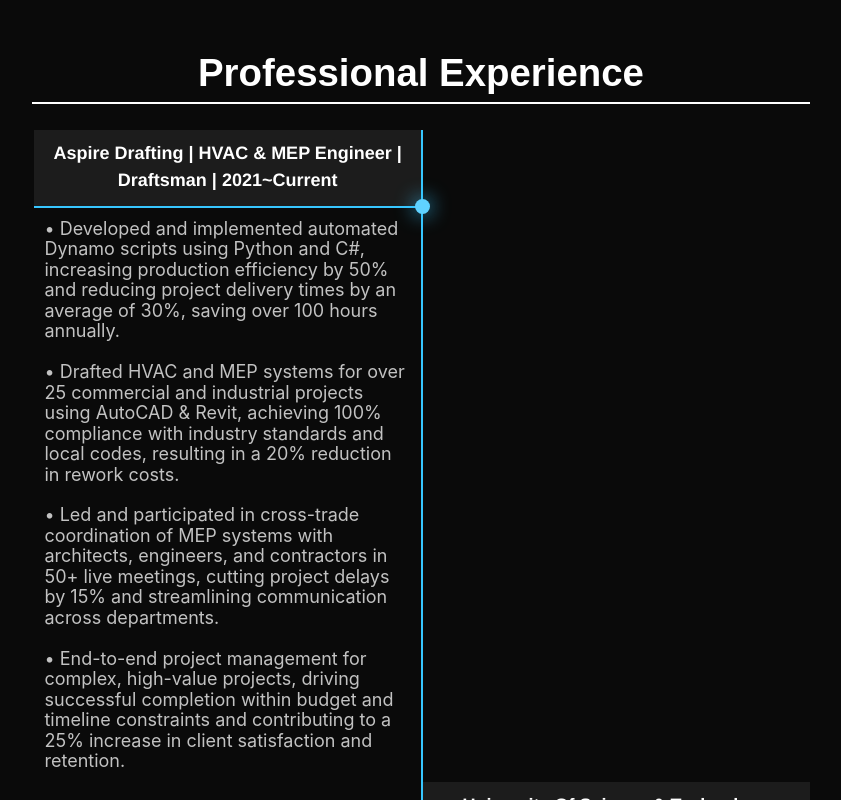
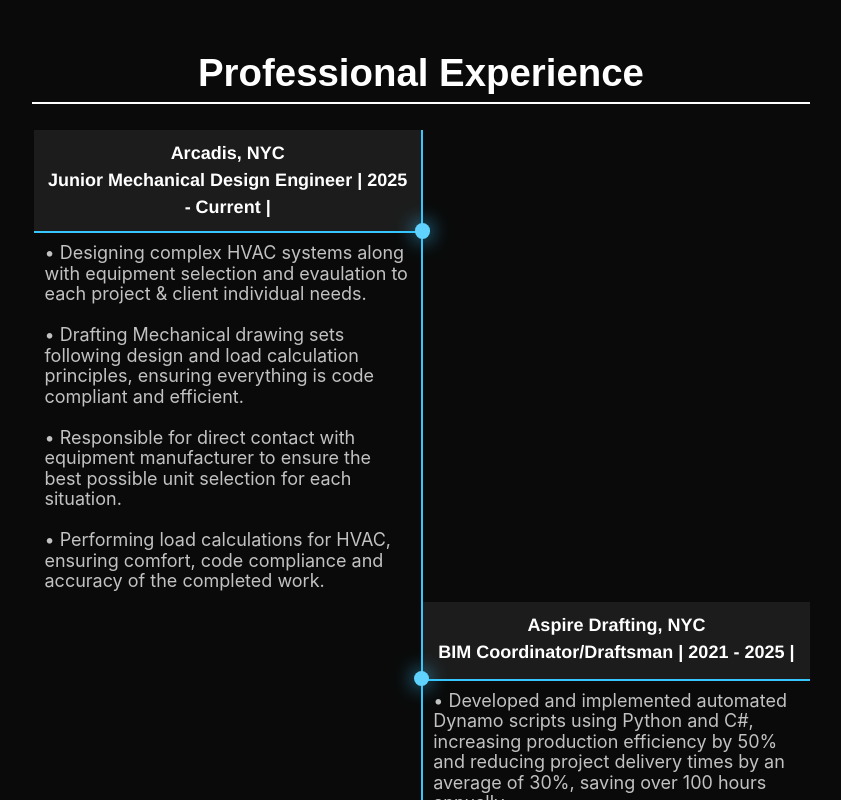
Before and after one commit to JacobLewandowskiDev/portfolio-website, a Vue app: page /about in a window 1280 px wide. Shown: the part 1500-2300 px from the top of the page, without its empty margins (219-1060 px from the left). Built offline with nearby package versions, Linux system fonts and the light colour scheme; a web font is replaced by a local one.

Commit message:
This commit updates the about section

```diff
--- a/package.json
+++ b/package.json
@@ -13,7 +13,7 @@
     "vue-router": "^4.3.0"
   },
   "devDependencies": {
-    "@vitejs/plugin-vue": "^4.5.2",
-    "vite": "^5.0.8"
+    "@vitejs/plugin-vue": "^5.2.1",
+    "vite": "^6.2.1"
   }
 }
--- a/src/components/Navigation.vue
+++ b/src/components/Navigation.vue
@@ -150,7 +150,7 @@ export default {
   >
     <span class="email--overlay__close" @click="hideEmailOverlay">X</span>
     <div class="email--overlay__content">
-      <h1>Let's chat over email</h1>
+      <h1>Let's connect via email</h1>
       <br />
       <h2>jakublewandowskidev@gmail.com</h2>
     </div>
--- a/src/components/ResumeRole.vue
+++ b/src/components/ResumeRole.vue
@@ -26,7 +26,7 @@ export default {
 <template>
   <div class="job">
     <h4 class="job__info">
-      {{ role.companyName }} | {{ role.jobTitle }} | {{ role.date }}
+      {{ role.companyName }} <br> {{ role.jobTitle }} {{ role.date }}
     </h4>
     <span v-if="isEven" class="job__point--right"></span>
     <span v-else class="job__point--left"></span>
--- a/src/data/projectInfo.json
+++ b/src/data/projectInfo.json
@@ -35,7 +35,7 @@
   {
     "name": "Triple Seven Capital",
     "image": "1",
-    "description": "Collaborated with the Founder & CEO of Triple Seven Capital to design and develop a modern, responsive website for the real estate investment firm. Built with Vue.js and Vite, the site features a sleek UI, intuitive navigation, and an update-friendly structure. The project includes dynamic routing, a custom domain setup, and static pre-rendering for improved performance. The result is a fast, user-friendly platform that effectively showcases the firm's mission and services.",
+    "description": "Collaborated with the Founder & CEO of Triple Seven Capital to design and develop a modern, responsive website for the real estate investment firm. Built with Vue.js the site features a sleek UI, intuitive navigation, and an update-friendly structure. The project includes dynamic routing, a custom domain setup, and static pre-rendering for improved performance. The result is a fast, user-friendly platform that effectively showcases the firm's mission and services.",
     "techstack": [
       {
         "name": "HTML&CSS"
--- a/src/data/resumeHistory.json
+++ b/src/data/resumeHistory.json
@@ -1,8 +1,16 @@
 [
+
     {
-        "jobTitle": "HVAC & MEP Engineer | Draftsman",
-        "companyName": "Aspire Drafting",
-        "date": "2021~Current",
+        "jobTitle": "Junior Mechanical Design Engineer",
+        "companyName": "Arcadis, NYC",
+        "date": "| 2025 - Current |",
+        "responsibilities": "• Designing complex HVAC systems along with equipment selection and evaulation to each project & client individual needs. \n • Drafting Mechanical drawing sets following design and load calculation principles, ensuring everything is code compliant and efficient. \n • Responsible for direct contact with equipment manufacturer to ensure the best possible unit selection for each situation. \n • Performing load calculations for HVAC, ensuring comfort, code compliance and accuracy of the completed work."
+    },
+
+    {
+        "jobTitle": "BIM Coordinator/Draftsman",
+        "companyName": "Aspire Drafting, NYC",
+        "date": "| 2021 - 2025 |",
         "responsibilities": "• Developed and implemented automated Dynamo scripts using Python and C#, increasing production efficiency by 50% and reducing project delivery times by an average of 30%, saving over 100 hours annually. \n • Drafted HVAC and MEP systems for over 25 commercial and industrial projects using AutoCAD & Revit, achieving 100% compliance with industry standards and local codes, resulting in a 20% reduction in rework costs. \n • Led and participated in cross-trade coordination of MEP systems with architects, engineers, and contractors in 50+ live meetings, cutting project delays by 15% and streamlining communication across departments. \n • End-to-end project management for complex, high-value projects, driving successful completion within budget and timeline constraints and contributing to a 25% increase in client satisfaction and retention."
     },
 
```
Also changed, not shown: 1 other file (tests, documents, lock files or other folders).
